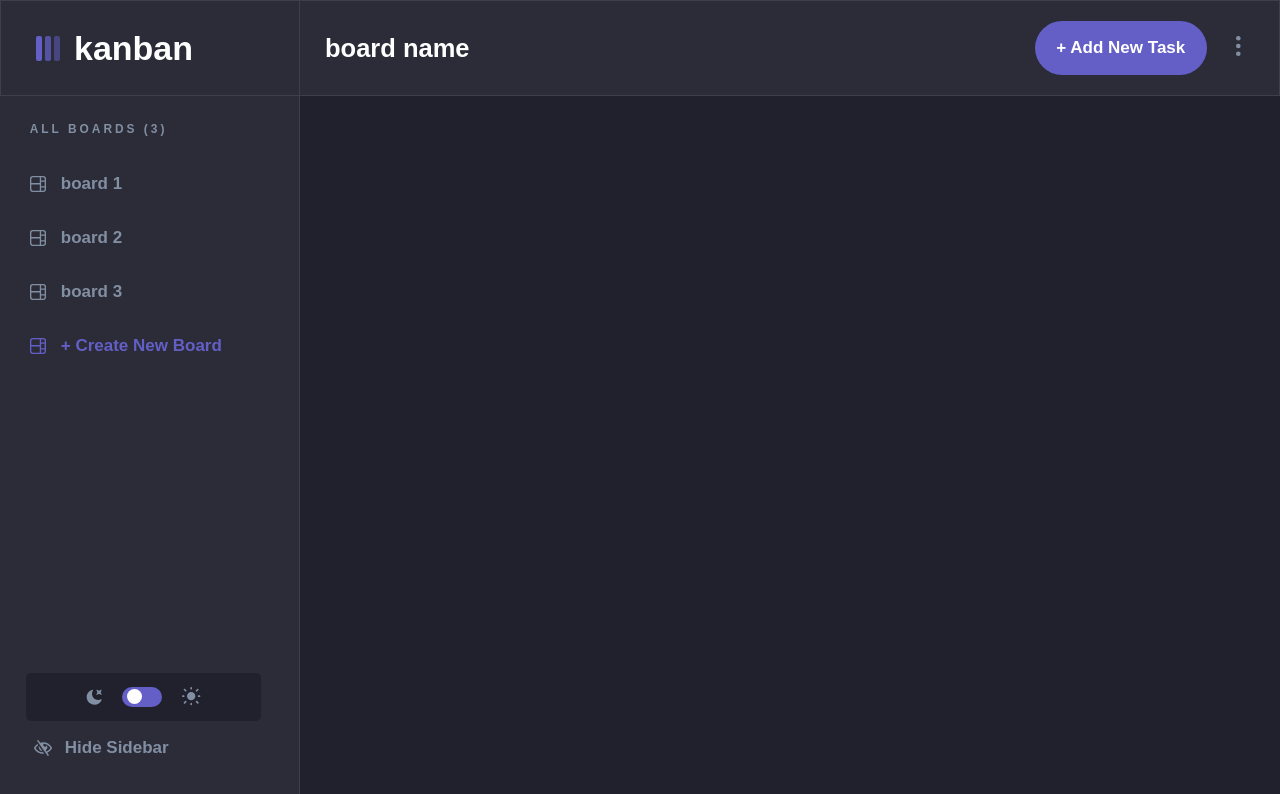
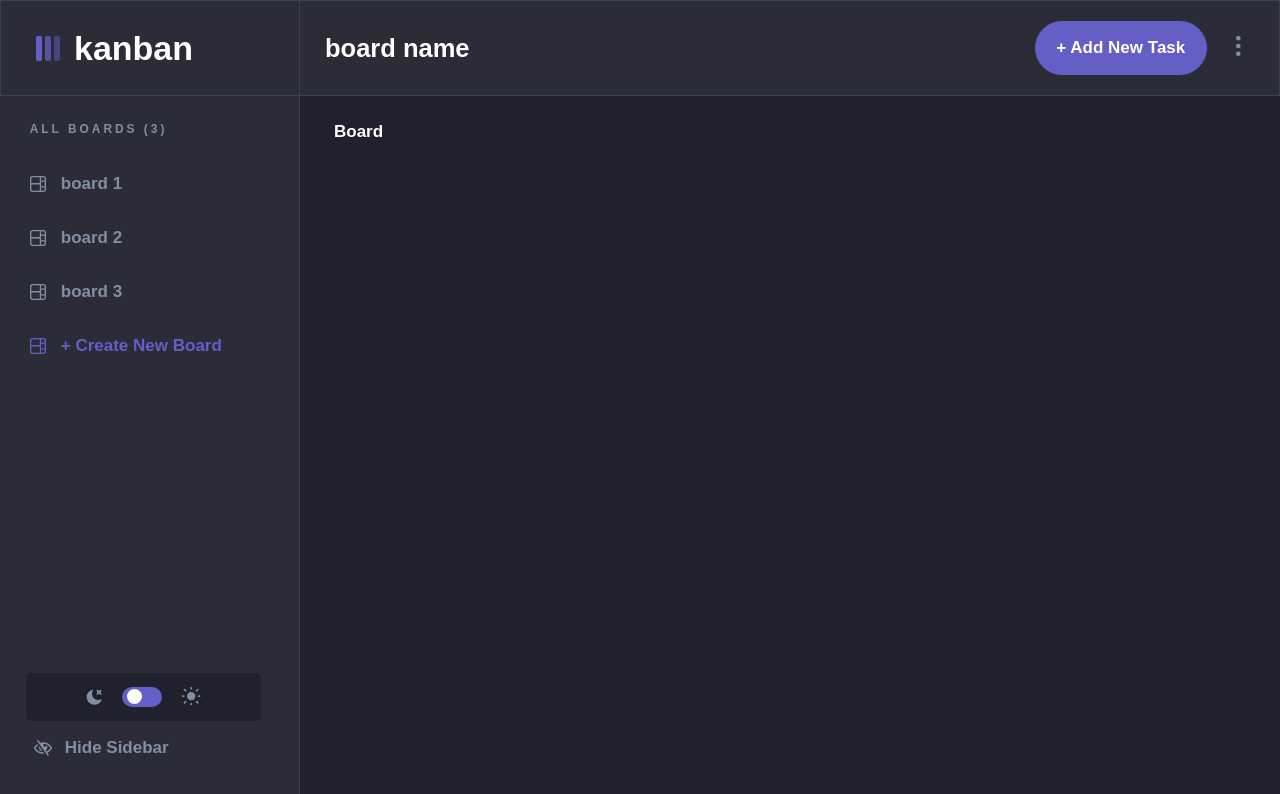
Before and after one commit to AndyGuit/kanban-task-management, a React (Vite) app: page / in a window 1280 px wide. Shown: the top 794 px of the page. Built offline with nearby package versions, Linux system fonts and the light colour scheme.

Commit message:
feat: add empty board

```diff
--- a/src/App.tsx
+++ b/src/App.tsx
@@ -12,6 +12,8 @@ import { useSelector } from 'react-redux';
 import { RootState } from './store/index';
 import Header from './layout/Header/Header';
 import Sidebar from './layout/Sidebar/Sidebar';
+import Board from './layout/Board/Board';
+import Container from './components/UI/Container';
 
 const App = () => {
   const theme = useSelector((state: RootState) => state.ui.appTheme);
@@ -41,7 +43,10 @@ const App = () => {
         <IconShowSidebar />
       </Button> */}
       <Header />
-      <Sidebar />
+      <Container>
+        <Sidebar />
+        <Board />
+      </Container>
     </div>
   );
 };
--- /dev/null
+++ b/src/components/UI/Container.module.scss
@@ -0,0 +1,3 @@
+.container {
+  display: flex;
+}
--- /dev/null
+++ b/src/components/UI/Container.tsx
@@ -0,0 +1,11 @@
+import classes from './Container.module.scss';
+
+type Props = {
+  children: JSX.Element;
+};
+
+const Container = (props: Props) => {
+  return <div className={classes['container']}>{props.children}</div>;
+};
+
+export default Container;
--- /dev/null
+++ b/src/layout/Board/Board.module.scss
@@ -0,0 +1,7 @@
+.board {
+  display: flex;
+  padding: 1.5em 2em;
+  overflow: scroll;
+  width: 100%;
+  height: calc(100vh - 96px);
+}
--- /dev/null
+++ b/src/layout/Board/Board.tsx
@@ -0,0 +1,7 @@
+import classes from './Board.module.scss';
+
+const Board = () => {
+  return <main className={classes['board']}>Board</main>;
+};
+
+export default Board;
--- a/src/layout/Sidebar/Sidebar.module.scss
+++ b/src/layout/Sidebar/Sidebar.module.scss
@@ -2,7 +2,7 @@
   display: flex;
   flex-direction: column;
   justify-content: space-between;
-  max-width: 300px;
+  min-width: 300px;
   height: calc(100vh - 96px);
   padding: 1.5em 0;
 
--- a/src/styles/themes/Sidebar/_sidebar-light.scss
+++ b/src/styles/themes/Sidebar/_sidebar-light.scss
@@ -1,6 +1,7 @@
 .light {
   .sidebar {
     background-color: $light-primary;
+    border-right: 1px solid $light-border;
 
     h3 {
       color: $light-text-secondary;
```
